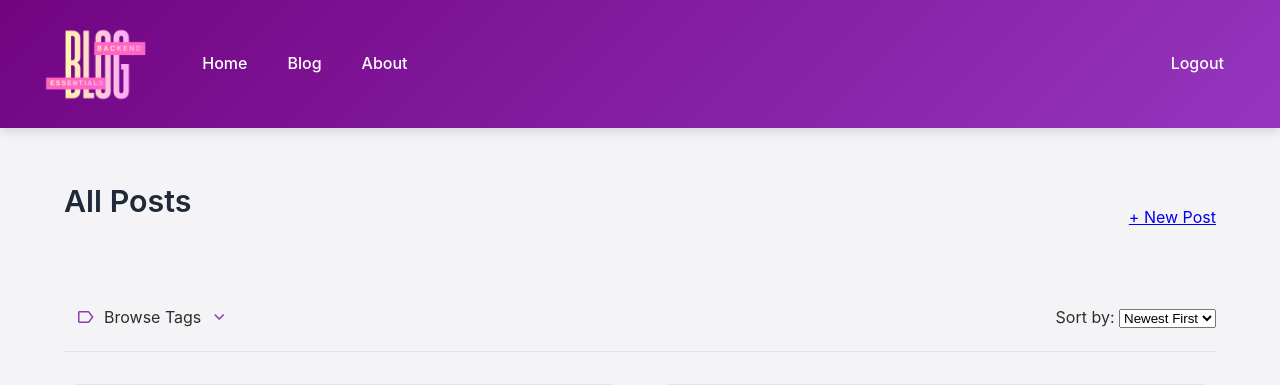
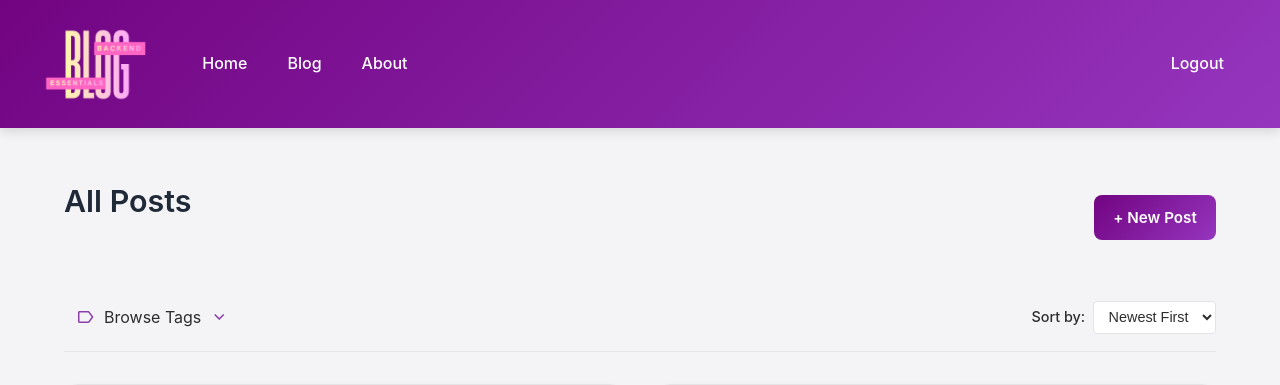
Before and after one commit to Clockert/personal-blog, a Flask app: page /blog in a window 1280 px wide. Shown: the top 385 px of the page. Run offline with Flask 3, Linux system fonts and the light colour scheme; the visitor is signed in with stand-in values (Sample User, id 1); data comes from the database, SQL or seed files in the repository.

Commit message:
other missing styles from the ai organizing

```diff
--- a/static/style.css
+++ b/static/style.css
@@ -545,6 +545,59 @@ a.tag {
   margin-top: 0.5rem;
 }
 
+/* Sort Dropdown */
+.sort-dropdown {
+  display: flex;
+  align-items: center;
+  gap: 0.5rem;
+  padding: 0.25rem 0;
+}
+
+.sort-dropdown label {
+  font-weight: 500;
+  color: var(--color-text);
+  font-size: 0.9rem;
+}
+
+.sort-dropdown select {
+  padding: 0.4rem 0.65rem;
+  border: 1px solid var(--color-card-border);
+  border-radius: var(--radius-sm);
+  background: var(--color-card-bg);
+  color: var(--color-text);
+  font-size: 0.9rem;
+  font-weight: 500;
+  cursor: pointer;
+  transition: border-color 0.2s, box-shadow 0.2s;
+}
+
+.sort-dropdown select:hover {
+  border-color: var(--color-accent);
+}
+
+.sort-dropdown select:focus {
+  outline: none;
+  border-color: var(--color-accent);
+  box-shadow: 0 0 0 2px rgba(138, 62, 170, 0.08);
+}
+
+/* Browse by Tags Animation */
+@keyframes slideDown {
+  from {
+    opacity: 0;
+    transform: translateY(-10px);
+  }
+  to {
+    opacity: 1;
+    transform: translateY(0);
+  }
+}
+
+.tag-browse {
+  font-size: 0.85rem;
+  padding: 0.35rem 0.8rem;
+}
+
 /* ===========================
    14. Create Post Form
    =========================== */
@@ -689,6 +785,27 @@ a.tag {
 
 .btn-icon .material-symbols-outlined {
   font-size: 20px;
+}
+
+/* New Post Button */
+.btn-new-post {
+  background: linear-gradient(
+    135deg,
+    var(--header-bg-start),
+    var(--header-bg-end)
+  );
+  color: white;
+  text-decoration: none;
+  padding: 0.6rem 1.2rem;
+  border-radius: var(--radius-md);
+  font-weight: 600;
+  font-size: 0.95rem;
+  transition: transform 0.2s, box-shadow 0.2s;
+}
+
+.btn-new-post:hover {
+  transform: translateY(-2px);
+  box-shadow: var(--shadow-md);
 }
 
 /* ===========================
```
Also changed, not shown: other parts of static/style.css (+43 -0 lines).
